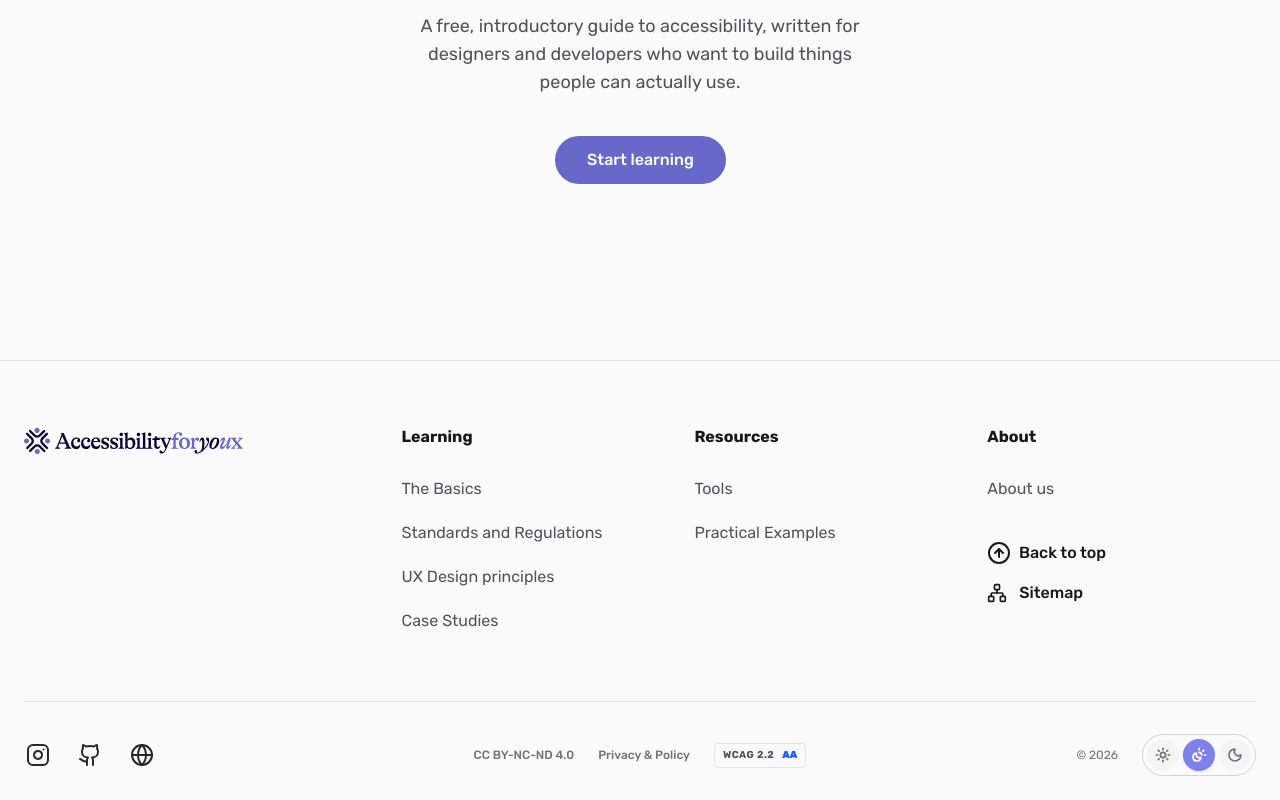
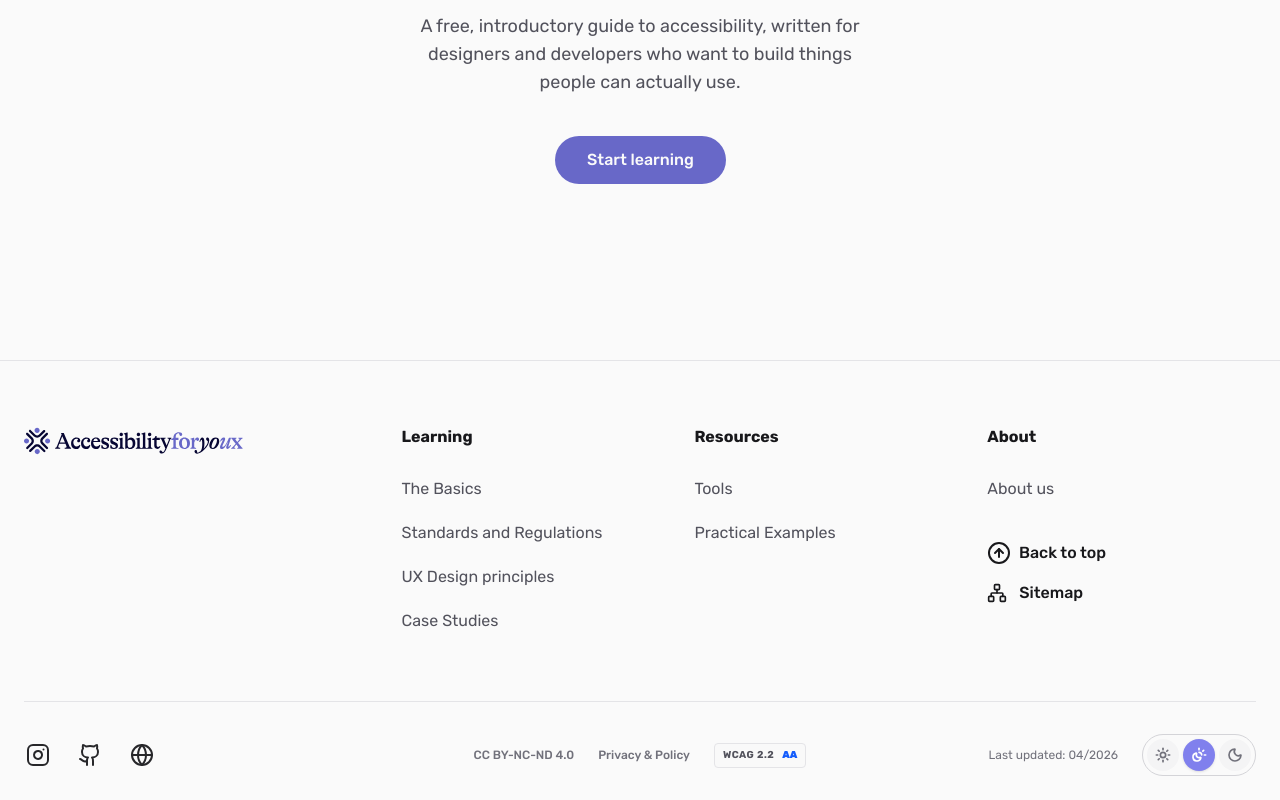
Before and after one commit to pier-4/accessibilityforyoux, a Next.js app: page / in a window 1280 px wide. Shown: the part 3085-3885 px from the top of the page. Built offline with nearby package versions, Linux system fonts and the light colour scheme.

Commit message:
Change footer

```diff
--- a/src/Components/Footer.jsx
+++ b/src/Components/Footer.jsx
@@ -194,7 +194,7 @@ export default function Footer() {
           {/* Right: Theme Toggle & Copyright */}
           <div className="flex items-center justify-end gap-6 lg:flex-1">
             <span className="text-xs text-zinc-500 dark:text-zinc-500 hidden lg:block">
-              © 2026
+              Last updated: 04/2026
             </span>
             <div className="hidden lg:block">
               <ThemeToggle />
```
